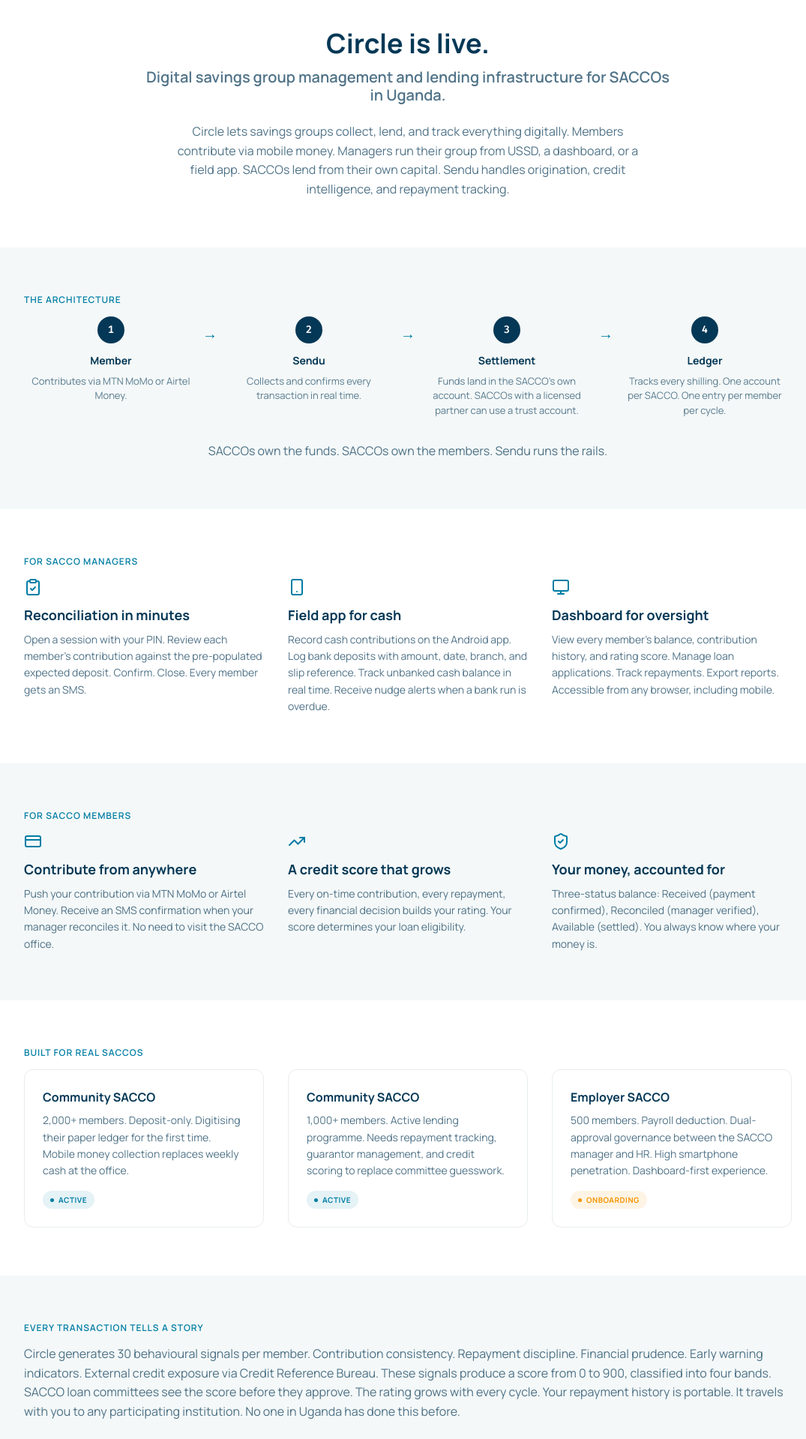
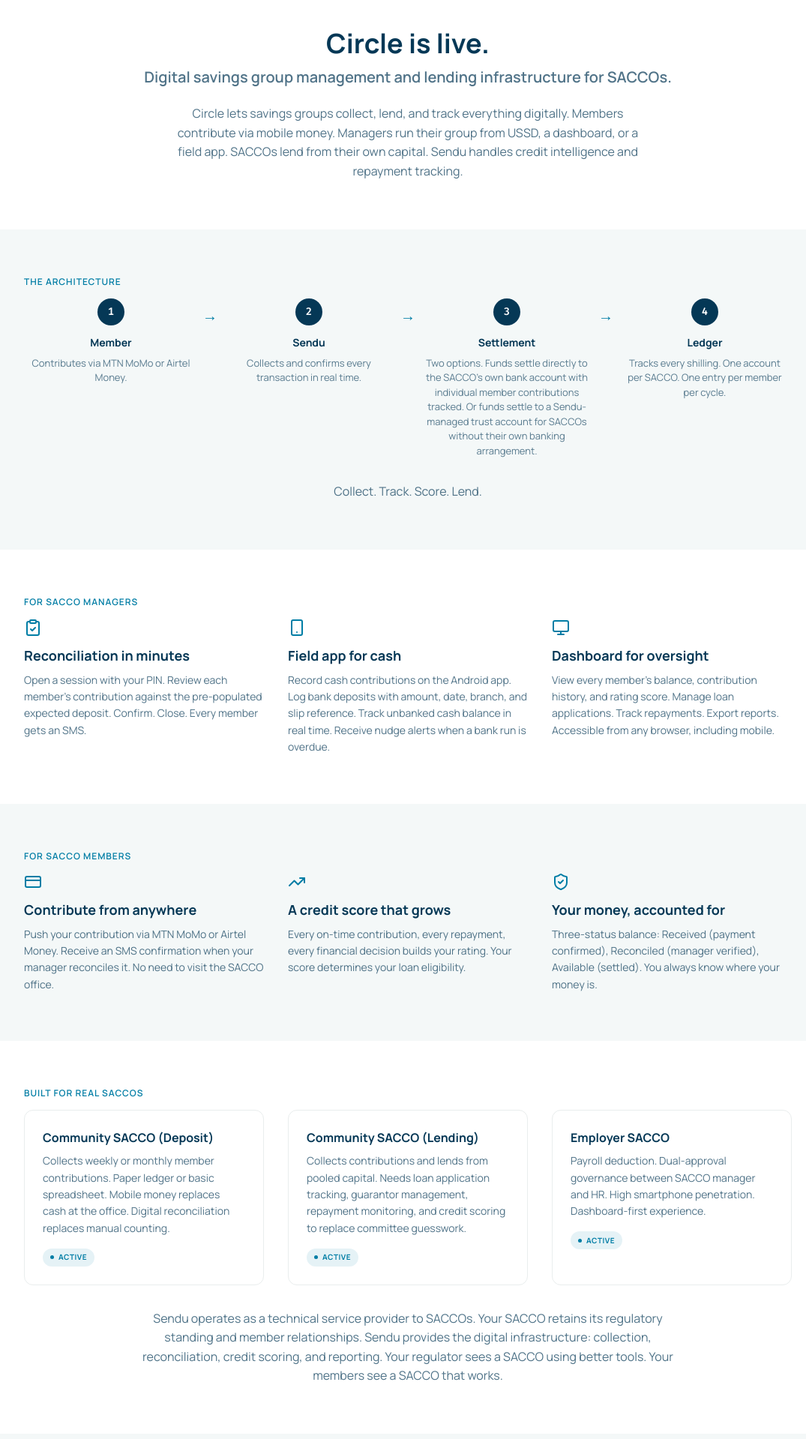
Before and after one commit to ivanyiga/sendu_mvp_website_ivan, a Nuxt app: page /circle in a window 1280 px wide. Shown: the part 60-1979 px from the top of the page at 75% size, without its empty margins (96-1171 px from the left). Built offline with nearby package versions, Linux system fonts and the light colour scheme.

Commit message:
Circle ammendments

```diff
--- a/pages/circle.vue
+++ b/pages/circle.vue
@@ -29,7 +29,7 @@
 const flowSteps = [
   { number: 1, label: 'Member', desc: 'Contributes via MTN MoMo or Airtel Money.' },
   { number: 2, label: 'Sendu', desc: 'Collects and confirms every transaction in real time.' },
-  { number: 3, label: 'Settlement', desc: "Funds land in the SACCO's own account. SACCOs with a licensed partner can use a trust account." },
+  { number: 3, label: 'Settlement', desc: "Two options. Funds settle directly to the SACCO's own bank account with individual member contributions tracked. Or funds settle to a Sendu-managed trust account for SACCOs without their own banking arrangement." },
   { number: 4, label: 'Ledger', desc: 'Tracks every shilling. One account per SACCO. One entry per member per cycle.' }
 ]
 
@@ -74,19 +74,19 @@
 // Data: Archetype cards
 const archetypes = [
   {
-    label: 'Community SACCO',
-    detail: '2,000+ members. Deposit-only. Digitising their paper ledger for the first time. Mobile money collection replaces weekly cash at the office.',
+    label: 'Community SACCO (Deposit)',
+    detail: 'Collects weekly or monthly member contributions. Paper ledger or basic spreadsheet. Mobile money replaces cash at the office. Digital reconciliation replaces manual counting.',
     status: 'active'
   },
   {
-    label: 'Community SACCO',
-    detail: '1,000+ members. Active lending programme. Needs repayment tracking, guarantor management, and credit scoring to replace committee guesswork.',
+    label: 'Community SACCO (Lending)',
+    detail: 'Collects contributions and lends from pooled capital. Needs loan application tracking, guarantor management, repayment monitoring, and credit scoring to replace committee guesswork.',
     status: 'active'
   },
   {
     label: 'Employer SACCO',
-    detail: '500 members. Payroll deduction. Dual-approval governance between the SACCO manager and HR. High smartphone penetration. Dashboard-first experience.',
-    status: 'onboarding'
+    detail: 'Payroll deduction. Dual-approval governance between SACCO manager and HR. High smartphone penetration. Dashboard-first experience.',
+    status: 'active'
   }
 ]
 
@@ -112,12 +112,12 @@
   <div class="bg-white w-full">
     <section class="hero">
     <h1>Circle is live.</h1>
-    <h2>Digital savings group management and lending infrastructure for SACCOs in Uganda.</h2>
+    <h2>Digital savings group management and lending infrastructure for SACCOs.</h2>
     <p class="body">
       Circle lets savings groups collect, lend, and track everything digitally.
-      Members contribute via mobile money. Managers run their group from USSD, a
-      dashboard, or a field app. SACCOs lend from their own capital. Sendu handles
-      origination, credit intelligence, and repayment tracking.
+      Members contribute via mobile money. Managers run their group from USSD,
+      a dashboard, or a field app. SACCOs lend from their own capital.
+      Sendu handles credit intelligence and repayment tracking.
     </p>
   </section>
 </div>
@@ -128,7 +128,7 @@
     <SectionLabel text="The Architecture" />
       <FlowDiagram
         :steps="flowSteps"
-        summary="SACCOs own the funds. SACCOs own the members. Sendu runs the rails."
+        summary="Collect. Track. Score. Lend."
       />
     </section>
   </div>
@@ -178,21 +178,25 @@
         :status="arch.status"
       />
     </div>
+    <p class="font-sans text-body-lg text-deep-blue opacity-70 line-height-1.6 font-weight-400 text-center text-size-[16px] mt-8 lg:max-w-[720px] mx-auto">Sendu operates as a technical service provider to SACCOs. Your SACCO retains its regulatory standing and member relationships. Sendu provides the digital infrastructure: collection, reconciliation, credit scoring, and reporting. Your regulator sees a SACCO using better tools. Your members see a SACCO that works.</p>
   </section>
   </div>
 
   <!-- SECTION 6: RATING -->
   <div class="section-alt">
     <section class="section">
-    <SectionLabel text="Every Transaction Tells a Story" />
+    <SectionLabel text="Rating: the score behind every lending decision" />
       <p class="rating-intro">
-        Circle generates 30 behavioural signals per member. Contribution consistency.
-        Repayment discipline. Financial prudence. Early warning indicators. External
-        credit exposure via Credit Reference Bureau. These signals produce a score from
-        0 to 900, classified into four bands. SACCO loan committees see the score before
-        they approve. The rating grows with every cycle. Your repayment history is
-        portable. It travels with you to any participating institution. No one in Uganda
-        has done this before.
+        Circle generates 30+ behavioural signals per member.
+        Contribution consistency. Repayment discipline.
+        Financial prudence. Early warning indicators.
+        Airtime and data usage patterns.
+        Bill payment behaviour. External credit exposure via Credit Reference Bureau.
+        These signals produce a score from 0 to 900, classified into four bands.
+        SACCO loan committees see the score before they approve.
+        The rating grows with every cycle. Your repayment history is portable.
+        It travels with you to any participating institution.
+        No one in Uganda has done this before.
       </p>
       <RatingBand :bands="ratingBands" />
       <div class="rating-cta">
@@ -206,9 +210,10 @@
     <section class="cta-section">
     <h2>Ready to digitise your SACCO?</h2>
     <p class="body">
-      We work with community SACCOs, employer SACCOs, and cooperative savings groups
-      in Kampala and Jinja. If your members still contribute in cash and your records
-      live in a paper ledger, Circle replaces that with infrastructure your bank partner can see.
+      Your members contribute. Your committees decide. Your
+      SACCO lends. Circle gives you the infrastructure to do all of it faster, with complete records and
+      credit intelligence your board can trust. Less time on administration. Better data for every
+      lending decision.
     </p>
     <PrimaryButton to="/contact" label="Get in touch" />
   </section>
```
